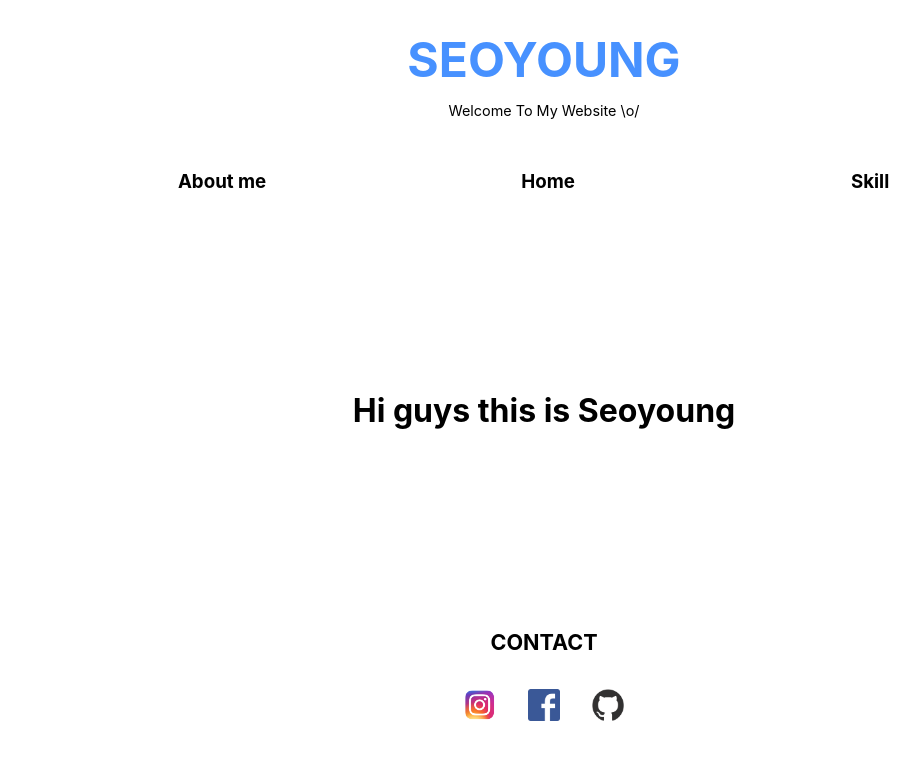
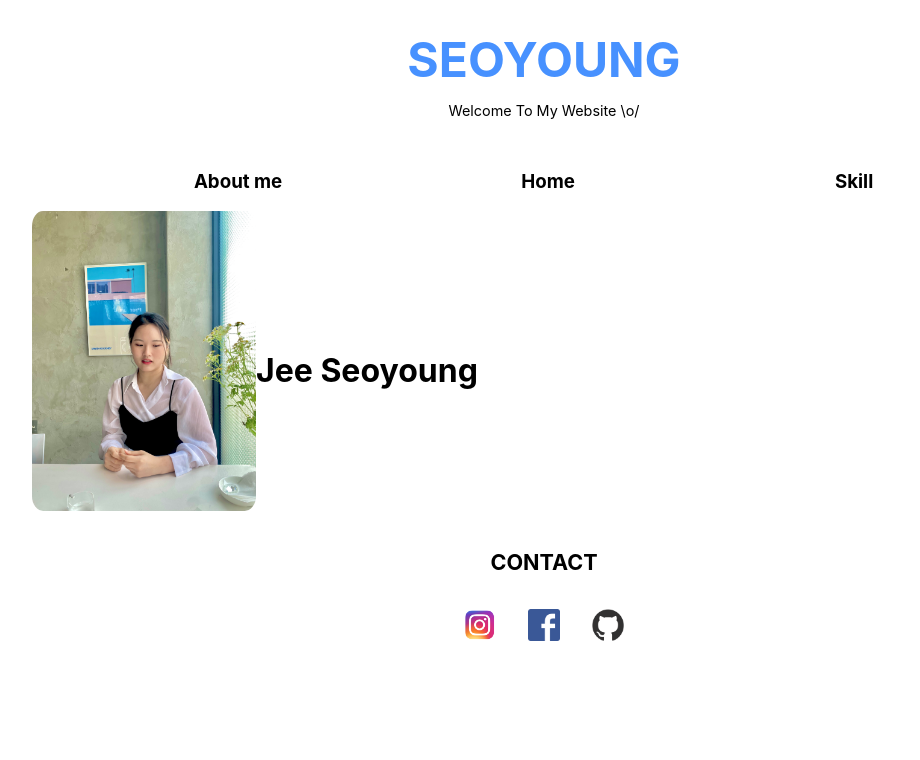
Before and after one commit to JeeSeoyoung/SW_Camp_hw1, a Next.js app: page /AboutMe in a window 1280 px wide. Shown: the top 760 px of the page, without its empty margins (96-1016 px from the left). Built offline with nearby package versions, Linux system fonts and the light colour scheme.

Commit message:
aboutme수정중

```diff
--- a/Comps/Layout.js
+++ b/Comps/Layout.js
@@ -1,9 +1,10 @@
 import Footer from "./Footer";
 import Top from "./Top";
+import styles from '../styles/Home.module.css'
 
 const Layout = ({children}) => {
     return (
-        <div>
+        <div className={styles.container}>
             <Top></Top>
             {children}
             <Footer></Footer>
--- a/package.json
+++ b/package.json
@@ -7,6 +7,7 @@
     "lint": "next lint"
   },
   "dependencies": {
+    "bootstrap": "^5.1.3",
     "next": "12.1.4",
     "react": "18.0.0",
     "react-dom": "18.0.0"
--- a/pages/AboutMe.js
+++ b/pages/AboutMe.js
@@ -1,10 +1,24 @@
-import styles from '../styles/Home.module.css'
+import styles from '../styles/Home.module.css';
+import Image from "next/image";
 const AboutMe = ()=>{
     return(
         <div className={styles.article}>
-            <h1>
-                Hi guys this is Seoyoung
-            </h1>
+
+            <div className={styles.ProfileContainer}>
+                {/* <img className={styles.profileImage} src='/imgs/profile4.jpg'></img> */}
+
+                <Image className={styles.profileImage}
+                    src="/imgs/profile4.jpg"
+                    height={300}
+                    width={224}
+                    alt="img"
+                />
+            </div>
+            <div className={styles.detail}>
+                <h1>
+                    Jee Seoyoung
+                </h1>
+            </div>
         </div>
     );
 }
--- a/pages/index.js
+++ b/pages/index.js
@@ -1,8 +1,6 @@
 import Head from 'next/head'
 import styles from '../styles/Home.module.css'
-// import Top from '../Components/Top';
 import Body from '../Comps/Body';
-// import Footer from '../Components/Footer';
 
 export default function Home() {
   return (
--- a/styles/Home.module.css
+++ b/styles/Home.module.css
@@ -22,7 +22,9 @@
   display: flex;
   justify-content: center;
   align-items: center;
-  min-height: 25rem;
+  max-height: 26rem;
+  max-width: 80vw;
+  margin: 0 auto 0;
 }
 
 .Nav{
@@ -45,6 +47,22 @@
   max-width: 70%;
   max-height: 70%;
 }
+.ProfileContainer{
+  height:20rem;
+  /* width: 20rem; */
+  text-align: center;
+  align-items: center;
+}
+.profileImage{
+  flex: 1;
+  margin: 1rem;
+  border-radius: 5%;
+  max-width: 100%;
+  max-height: 100%;
+}
+.detail{
+  flex: 1;
+}
 .contactT{
   display: flex;
   justify-content: center;
```
Also changed, not shown: Comps/Body.js (+8 -2 lines), public/imgs/Profile4.jpg (added), 1 other file (tests, documents, lock files or other folders).
